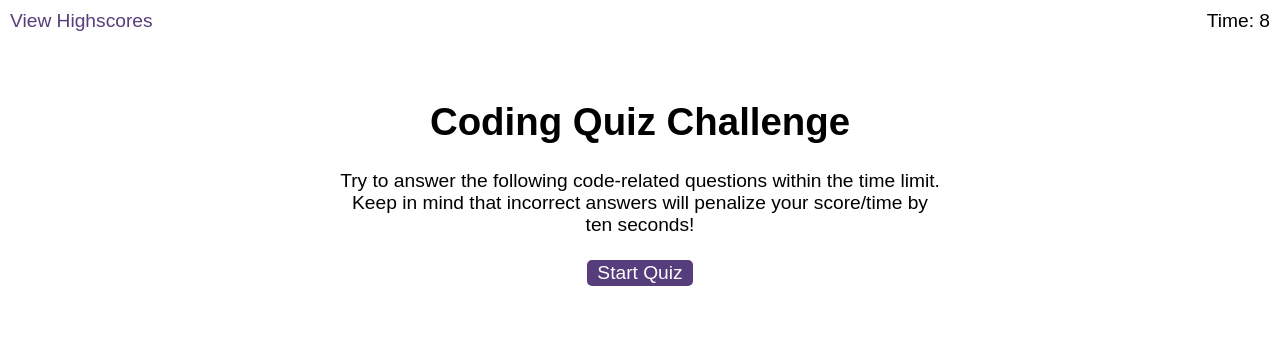
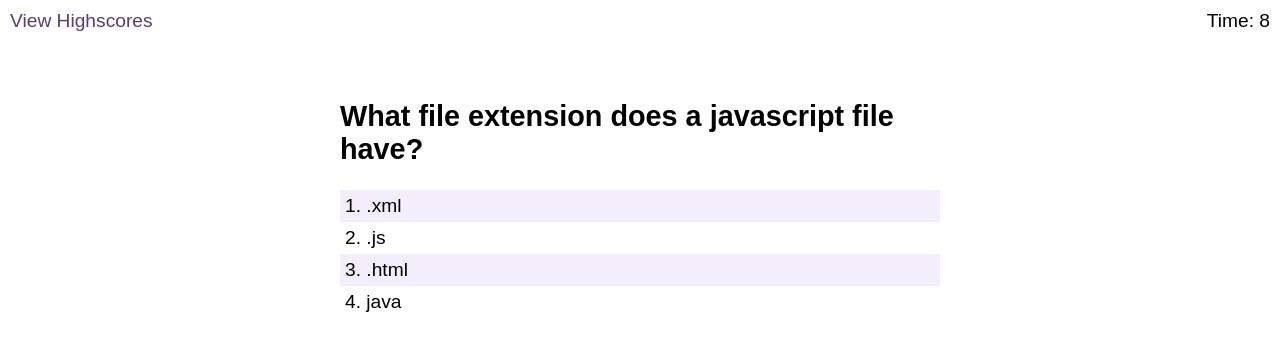
Before and after one commit to JC6991/code-quiz, a plain HTML site: page index.html in a window 1280 px wide. Both pictures are taken after a click on the button "Start Quiz". Drawn offline with Linux system fonts and the light colour scheme.

Commit message:
display question and answers options when user clciks start

```diff
--- a/assets/js/questions.js
+++ b/assets/js/questions.js
@@ -3,24 +3,67 @@ let quizQuestions = [
         question:   "What file extension does a javascript file have?",
 
         answers: {
-            1.: ".xml",
-            2.: "js",
-            3.: ".html",
-            4.: "java"
+            one: ".xml",
+            two: ".js",
+            three: ".html",
+            four: "java"
+        },
+
+        correctOption:  "two"
+    },
+    {
+        question:   "Question 2?",
+
+        answers: {
+            one: ".xml",
+            two: "js",
+            three: ".html",
+            four: "java"
         },
 
         correctOption:  "2."
     },
     {
-        question:   "What file extension does a javascript file have?",
+        question:   "Question 3?",
 
         answers: {
-            1.: ".xml",
-            2.: "js",
-            3.: ".html",
-            4.: "java"
+            one: ".xml",
+            two: "js",
+            three: ".html",
+            four: "java"
         },
 
         correctOption:  "2."
     },
+    {
+        question:   "Question 4?",
+
+        answers: {
+            one: ".xml",
+            two: "js",
+            three: ".html",
+            four: "java"
+        },
+
+        correctOption:  "2."
+    }
 ]
+
+// function randomQuestion() {
+//     for(let i = 0; i < 2; i++) {
+
+//         let randomIndex = Math.floor(Math.random() * quizQuestions.length);
+//         quizQuestions[randomIndex][Math.floor((Math.random() * (quizQuestions[randomIndex].length)))];
+//         // console.log("quizQuestions[randomIndex]: " + quizQuestions[randomIndex].question);
+
+//         const quizQuestions2 = quizQuestions.splice([randomIndex], 1);
+//     }
+
+//     return;
+//   }
+
+function questionOne() {
+    let qOne = quizQuestions[0].question;
+    console.log(qOne);
+    return qOne;
+}
--- a/assets/js/script.js
+++ b/assets/js/script.js
@@ -1,10 +1,15 @@
 //Selecting elements by id
-let startButton = document.querySelector("#start")
+const startButton = document.querySelector("#start");
 let timeEl = document.querySelector("#time");
+const startScreen = document.querySelector("#start-screen");
+let questionTitle = document.querySelector("#question-title");
+let choices = document.querySelector("#choices");
+const questions = document.querySelector("#questions")
 
 function startGame() {
     startButton.disabled = true;
     startTimer();
+    startQuiz();
 }
 
 let secondsLeft = 10;
@@ -19,11 +24,58 @@ function startTimer() {
       if(secondsLeft === 0) {
         // Stops execution of action at set interval
         clearInterval(timerInterval);
-        // Calls function to create and append image
+
       }
 
     }, 1000);
   }
 
-// Attach event listener to start button to call startGame function on click
+  function startQuiz() {
+    startScreen.remove();
+    document.getElementById('questions').style.display='block';
+
+    questionTitle.textContent = questionOne();
+    // document.body.append(questionTitle);
+
+    // Create ordered list element
+    const olEl = document.createElement("ol")
+
+    // Create list items
+    let liEl1 = document.createElement("li");
+    let liEl2 = document.createElement("li");
+    let liEl3 = document.createElement("li");
+    let liEl4 = document.createElement("li");
+
+    // add content for list items
+    liEl1.textContent = quizQuestions[0].answers.one;
+    liEl2.textContent = quizQuestions[0].answers.two;
+    liEl3.textContent = quizQuestions[0].answers.three;
+    liEl4.textContent = quizQuestions[0].answers.four;
+
+    // append ol element choices id
+    choices.appendChild(olEl);
+
+    // append list items to ordered list element
+    olEl.appendChild(liEl1);
+    olEl.appendChild(liEl2);
+    olEl.appendChild(liEl3);
+    olEl.appendChild(liEl4);
+
+    // Add styling to list element
+// olEl.setAttribute("style", "background:#333333; padding:20px;");
+// // Add styling to list items
+// liEl1.setAttribute("style", " color:white; background: #666666; padding: 5px; margin-left: 35px;");
+// liEl2.setAttribute("style", " color:white; background: #777777; padding: 5px; margin-left: 35px;");
+// liEl3.setAttribute("style", " color:white; background: #888888; padding: 5px; margin-left: 35px;");
+// liEl4.setAttribute("style", " color:white; background: #999999; padding: 5px; margin-left: 35px;");
+
+
+    // let ansLength = Object.keys(quizQuestions[0].answers)
+    // for(i = 0; i < ansLength; i++) {
+    //   let liEl1 = document.createElement("li")
+    // }
+
+  }
+
+// Event listener to call startGame function when startButton is clicked
 startButton.addEventListener("click", startGame);
--- a/index.html
+++ b/index.html
@@ -42,7 +42,7 @@
       <div id="feedback" class="feedback hide"></div>
     </div>
 
-    <!-- <script src="./assets/js/questions.js"></script> -->
+    <script src="./assets/js/questions.js"></script>
     <script src="./assets/js/script.js"></script>
   </body>
 </html>
```
